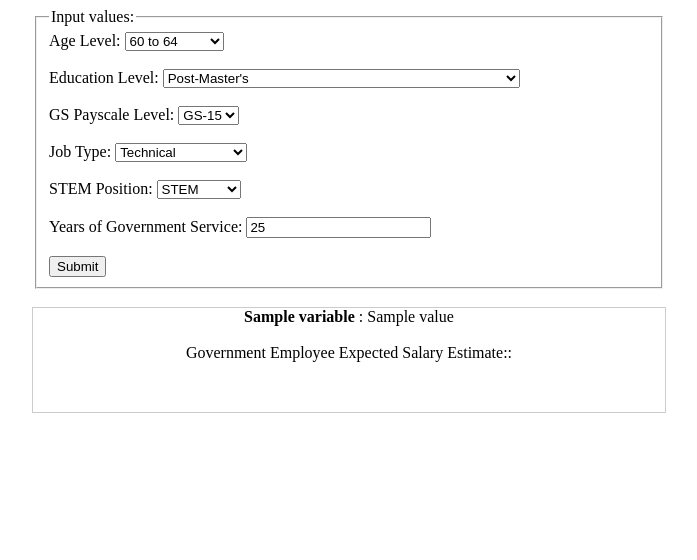
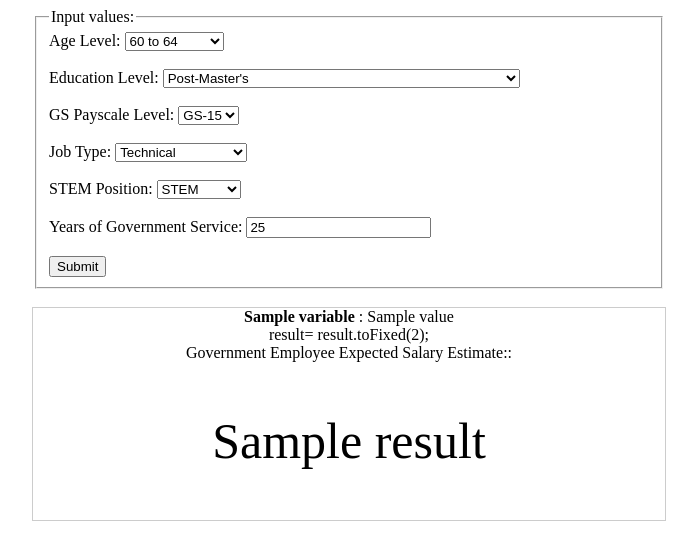
Before and after one commit to lrfussell/geese, a Flask app: template templates/main.html in a window 1280 px wide. Shown: the top 560 px of the page, without its empty margins (291-988 px from the left). Run offline with Flask 2, Linux system fonts and the light colour scheme; the template is opened without the code that fills it: most values are stand-ins (such as "Sample title", 1, 10 or a date in 2020); parts of the project's set-up code (start-up, migrations or seed data) failed here and were passed over.

Commit message:
Update main.html

```diff
--- a/templates/main.html
+++ b/templates/main.html
@@ -111,8 +111,9 @@ form {
             <b>{{ variable }}</b> : {{ value }}
         {% endfor %}
         <br>
+	result= result.toFixed(2);
         <br> Government Employee Expected Salary Estimate::
-           <p style="font-size:50px">{{ round(result) }}</p>
+           <p style="font-size:50px">{{ result }}</p>
     {% endif %}
 </div>
 </html>
```
